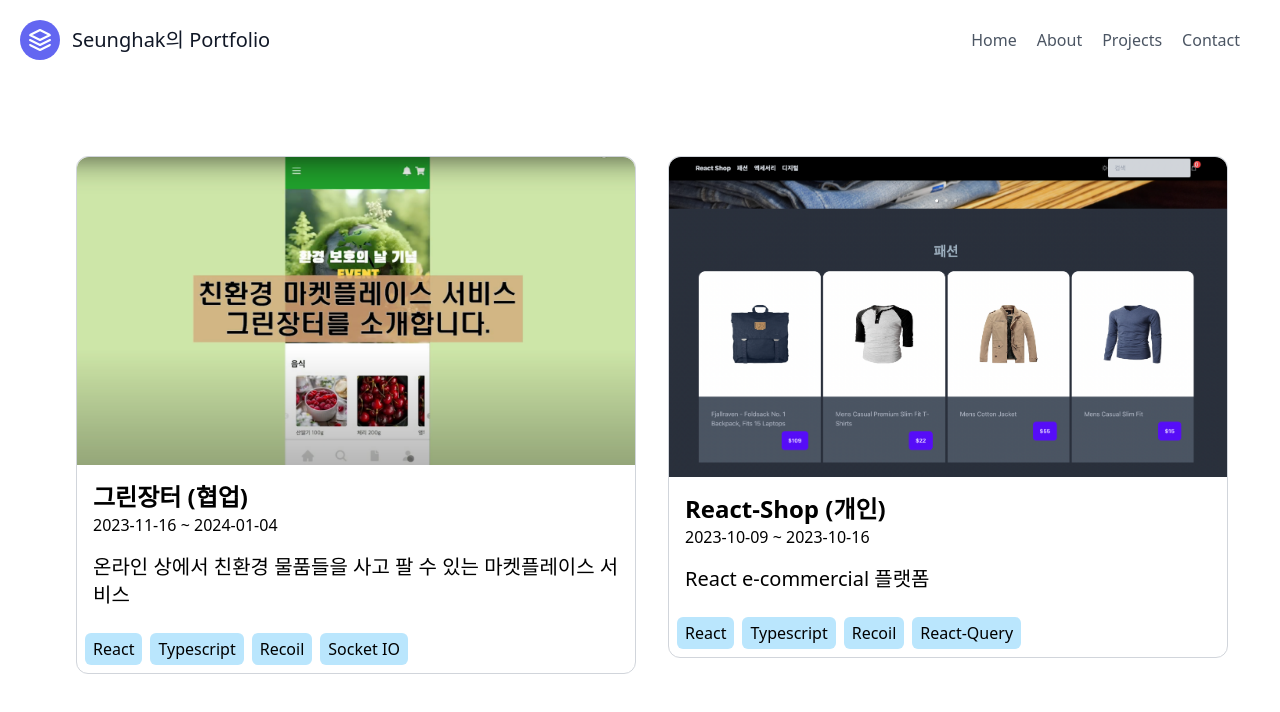
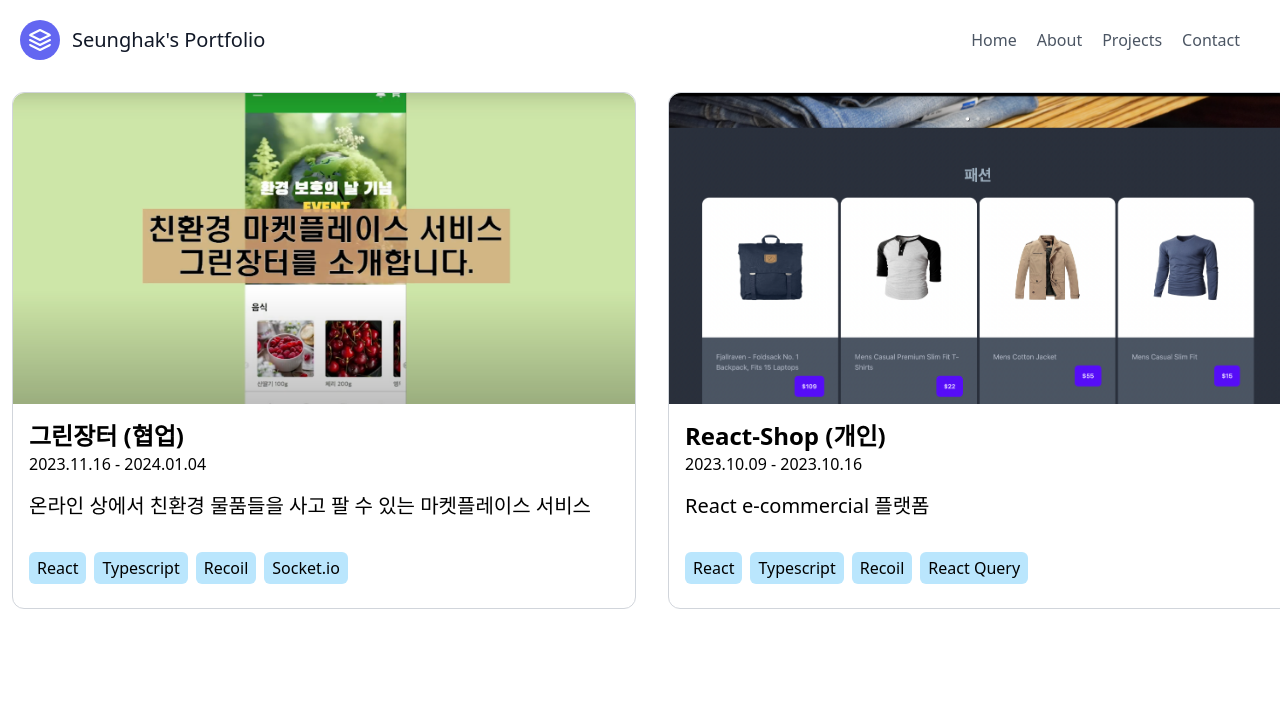
Before and after one commit to dltmdgkr/NextJs-portfolio, a Next.js app: page /projects in a window 1280 px wide. Shown: the top 712 px of the page. Built offline with nearby package versions, Linux system fonts and the light colour scheme.

Commit message:
전반적인 UI 업데이트

```diff
--- a/data/projects.json
+++ b/data/projects.json
@@ -3,18 +3,18 @@
     "id": "green-jangteo",
     "title": "그린장터 (협업)",
     "description": "온라인 상에서 친환경 물품들을 사고 팔 수 있는 마켓플레이스 서비스",
-    "started": "2023-11-16",
-    "ended": "2024-01-04",
+    "started": "2023.11.16",
+    "ended": "2024.01.04",
     "image": "그린장터.png",
-    "tools": ["React", "Typescript", "Recoil", "Socket IO"]
+    "tools": ["React", "Typescript", "Recoil", "Socket.io"]
   },
   {
     "id": "react-shop",
     "title": "React-Shop (개인)",
     "description": "React e-commercial 플랫폼",
-    "started": "2023-10-09",
-    "ended": "2023-10-16",
+    "started": "2023.10.09",
+    "ended": "2023.10.16",
     "image": "리액트샵.png",
-    "tools": ["React", "Typescript", "Recoil", "React-Query"]
+    "tools": ["React", "Typescript", "Recoil", "React Query"]
   }
 ]
--- a/package.json
+++ b/package.json
@@ -16,6 +16,7 @@
     "nodemailer": "^6.9.9",
     "react": "^18",
     "react-dom": "^18",
+    "react-icons": "^5.2.1",
     "react-markdown": "^9.0.1",
     "react-syntax-highlighter": "^15.5.0",
     "remark-gfm": "^4.0.0"
--- a/src/app/layout.tsx
+++ b/src/app/layout.tsx
@@ -3,8 +3,8 @@ import "./globals.css";
 import Header from "@/components/Header";
 
 export const metadata: Metadata = {
-  title: "seunghak lee",
-  description: "Generated by seunghak lee",
+  title: "Seunghak Lee's Portfolio",
+  description: "Generated by Seunghak Lee",
 };
 
 export default function RootLayout({
@@ -15,8 +15,10 @@ export default function RootLayout({
   return (
     <html suppressHydrationWarning>
       <body>
-        <Header />
-        {children}
+        <div className="container mx-auto">
+          <Header />
+          <main>{children}</main>
+        </div>
       </body>
     </html>
   );
--- a/src/app/page.tsx
+++ b/src/app/page.tsx
@@ -1,17 +1,21 @@
 import Image from "next/image";
 import Link from "next/link";
+import { ImGithub } from "react-icons/im";
+import { SiVelog } from "react-icons/si";
+import { MdOutlineMailOutline } from "react-icons/md";
 
 export default function Home() {
   return (
     <section className="text-gray-600 body-font">
-      <div className="container mx-auto flex px-5 py-24 md:flex-row flex-col items-center">
-        <div className="lg:max-w-lg lg:w-full md:w-1/2 w-5/6 mb-10 md:mb-0">
+      <div className="container mx-auto flex px-5 py-4 md:flex-row flex-col items-center md:py-24">
+        <div className="flex justify-center lg:max-w-lg lg:w-full md:w-1/2 w-5/6 mb-10 md:mb-0">
           <Image
-            className="object-cover object-center rounded-full"
+            className="object-cover object-center md:rounded-full"
             alt="profile"
             src="/images/profile.jpeg"
-            width={600}
-            height={600}
+            width={400}
+            height={400}
+            layout="responsive"
             style={{ maxWidth: "400px", maxHeight: "400px" }}
             priority
           />
@@ -27,20 +31,30 @@ export default function Home() {
           </p>
           <div>
             <Link
-              href={"https://github.com/dltmdgkr"}
+              href="https://github.com/dltmdgkr"
               target="_blank"
-              className="flex items-center gap-2 hover:underline"
+              className="flex items-center gap-2 mb-4 hover:underline"
             >
-              <b>{"Gihub: "}</b>
+              <ImGithub />
+              <b>Gihub: </b>
               <span>{"https://github.com/dltmdgkr"}</span>
             </Link>
             <Link
-              href={"https://velog.io/@dltmdgkr"}
+              href="https://velog.io/@dltmdgkr"
               target="_blank"
+              className="flex items-center gap-2 mb-4 hover:underline"
+            >
+              <SiVelog />
+              <b>Blog: </b>
+              <span>{"https://velog.io/@dltmdgkr"}</span>
+            </Link>
+            <Link
+              href="/contact"
               className="flex items-center gap-2 hover:underline"
             >
-              <b>{"Blog: "}</b>
-              <span>{"https://velog.io/@dltmdgkr"}</span>
+              <MdOutlineMailOutline />
+              <b>Contact: </b>
+              <span>lseunghak1301@gmail.com</span>
             </Link>
           </div>
           <div className="flex justify-center mt-10">
--- a/src/app/projects/page.tsx
+++ b/src/app/projects/page.tsx
@@ -5,7 +5,7 @@ export default async function Projects() {
   const projects = await getProjects();
 
   return (
-    <div className="grid grid-cols-1 gap-8 p-12 m-4 md:grid-cols-2">
+    <div className="grid grid-cols-1 gap-8 md:grid-cols-2">
       {projects.map((project: ProjectType) => (
         <ProjectCard key={project.id} project={project} />
       ))}
--- a/src/components/Header.tsx
+++ b/src/components/Header.tsx
@@ -2,7 +2,7 @@ import Link from "next/link";
 
 export default function Header() {
   return (
-    <header className="text-gray-600 body-font">
+    <header className="text-gray-600 body-font w-full">
       <div className="container mx-auto flex flex-wrap p-5 flex-col md:flex-row items-center">
         <Link
           href="/"
@@ -20,7 +20,7 @@ export default function Header() {
           >
             <path d="M12 2L2 7l10 5 10-5-10-5zM2 17l10 5 10-5M2 12l10 5 10-5"></path>
           </svg>
-          <span className="ml-3 text-xl">Seunghak의 Portfolio</span>
+          <span className="ml-3 text-xl">Seunghak's Portfolio</span>
         </Link>
         <nav className="md:ml-auto flex flex-wrap items-center text-base justify-center">
           <Link href="/" className="mr-5 hover:text-gray-900">
@@ -36,20 +36,6 @@ export default function Header() {
             Contact
           </Link>
         </nav>
-        {/* <button className="inline-flex items-center bg-gray-100 border-0 py-1 px-3 focus:outline-none hover:bg-gray-200 rounded text-base mt-4 md:mt-0">
-          Button
-          <svg
-            fill="none"
-            stroke="currentColor"
-            strokeLinecap="round"
-            strokeLinejoin="round"
-            strokeWidth="2"
-            className="w-4 h-4 ml-1"
-            viewBox="0 0 24 24"
-          >
-            <path d="M5 12h14M12 5l7 7-7 7"></path>
-          </svg>
-        </button> */}
       </div>
     </header>
   );
--- a/src/components/ProjectCard.tsx
+++ b/src/components/ProjectCard.tsx
@@ -14,32 +14,35 @@ export default function ProjectCard({ project }: ProjectCardProps) {
     hover:scale-105
     hover:shadow-lg cursor-pointer"
       >
+        <div
+          className="relative"
+          style={{ flex: "1 0 auto", aspectRatio: "2 / 1" }}
+        >
           <Image
             className="rounded-t-xl"
             src={`/images/${project.image}`}
             alt="cover image"
-          width={500}
-          height={250}
-          quality={100}
-          style={{ width: "auto", height: "auto" }}
+            layout="fill"
+            objectFit="cover"
             priority
           />
+        </div>
 
         <div className="p-4 flex flex-col">
           <h1 className="text-2xl font-bold">{project.title}</h1>
           <h3>
-            {project.started} ~ {project.ended}
+            {project.started} - {project.ended}
           </h3>
           <h3 className="mt-4 text-xl">{project.description}</h3>
         </div>
-        <div className="flex items-start m-2">
+        <div className="flex flex-wrap items-start m-4">
           {project.tools.map((tool) => (
-            <h1
-              className="px-2 py-1 mr-2 rounded-md bg-sky-200 w-30"
+            <span
+              className="px-2 py-1 mr-2 mb-2 rounded-md bg-sky-200"
               key={tool}
             >
               {tool}
-            </h1>
+            </span>
           ))}
         </div>
       </div>
--- a/src/components/SendMail.tsx
+++ b/src/components/SendMail.tsx
@@ -37,7 +37,7 @@ export default function Contact() {
   };
 
   return (
-    <div className="isolate bg-white px-6 py-24 sm:py-32 lg:px-8">
+    <div className="isolate bg-white px-6 py-8 md:py-24 lg:px-8">
       <div className="mx-auto max-w-2xl text-center">
         <h2 className="text-3xl font-bold tracking-tight text-gray-900 sm:text-4xl">
           Contact me 🫶
@@ -53,7 +53,7 @@ export default function Contact() {
               htmlFor="from"
               className="block text-sm font-semibold leading-6 text-gray-900"
             >
-              Email
+              Your Email
             </label>
             <div className="mt-2.5">
               <input
@@ -101,7 +101,7 @@ export default function Contact() {
                 value={message}
                 onChange={(e) => setMessage(e.target.value)}
                 required
-                className="block w-full rounded-md border-0 px-3.5 py-2 text-gray-900 shadow-sm ring-1 ring-inset ring-gray-300 placeholder:text-gray-400 focus:ring-2 focus:ring-inset focus:ring-indigo-600 sm:text-sm sm:leading-6"
+                className="block w-full rounded-md border-0 px-3.5 py-2 text-gray-900 resize-none shadow-sm ring-1 ring-inset ring-gray-300 placeholder:text-gray-400 focus:ring-2 focus:ring-inset focus:ring-indigo-600 sm:text-sm sm:leading-6"
                 defaultValue={""}
               />
             </div>
```
Also changed, not shown: public/posts/green-jangteo.md (+1 -1 lines), 1 other file (tests, documents, lock files or other folders). Lines whose indentation alone changed are shown as unchanged.
